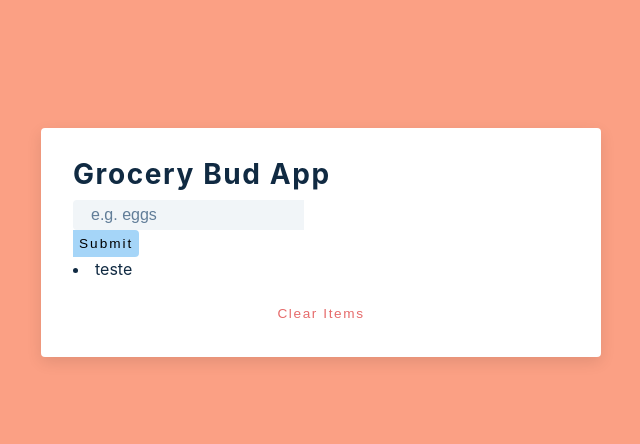
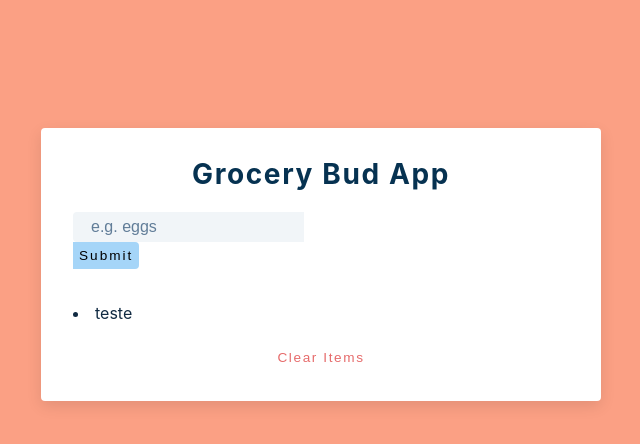
Before and after one commit to ahoymarcus/reactjs-grocery-bud-app, a React (Create React App) app: page / in a window 1280 px wide. Shown: the top 444 px of the page, without its empty margins (319-959 px from the left). Built offline with nearby package versions, Linux system fonts and the light colour scheme.

Commit message:
Refatorar e inserir novos elementos em Jsx em App.js

```diff
--- a/src/App.js
+++ b/src/App.js
@@ -15,6 +15,7 @@ function App() {
   const [ alert, setAlert ] = useState({show: false, msg: '', type: ''});
 
   console.log(list);
+
 
   const handleSubmit = (e) => {
     e.preventDefault();
@@ -39,8 +40,13 @@ function App() {
   return (
     <section className="section-center">
 
-      <form onSubmit={handleSubmit} >
-        <h3 className="grocery-form">Grocery Bud App</h3>
+      <form
+        className="grocery-form"
+        onSubmit={handleSubmit}
+      >
+        {alert.show && <Alert />}
+        <h3>Grocery Bud App</h3>
+        <div className="form-control"></div>
         <input
           type="text"
           className="grocery"
@@ -48,13 +54,23 @@ function App() {
           value={item}
           onChange={(e) => setItem(e.target.value)}
         />
-        <button className="submit-btn">Submit</button>
+        <button
+          className="submit-btn"
+          type="submit">
+            {isEditing ? 'edit' : 'submit' }
+        </button>
       </form>
 
-        {list && <List list={list} />}
 
+      <div className="grocery-container" >
+        <List />
+        <button className="clear-btn"
 
-      <button className="clear-btn">Clear items</button>
+        >
+          Clear items
+        </button>
+      </div>
+
     </section>
   );
 }
```
